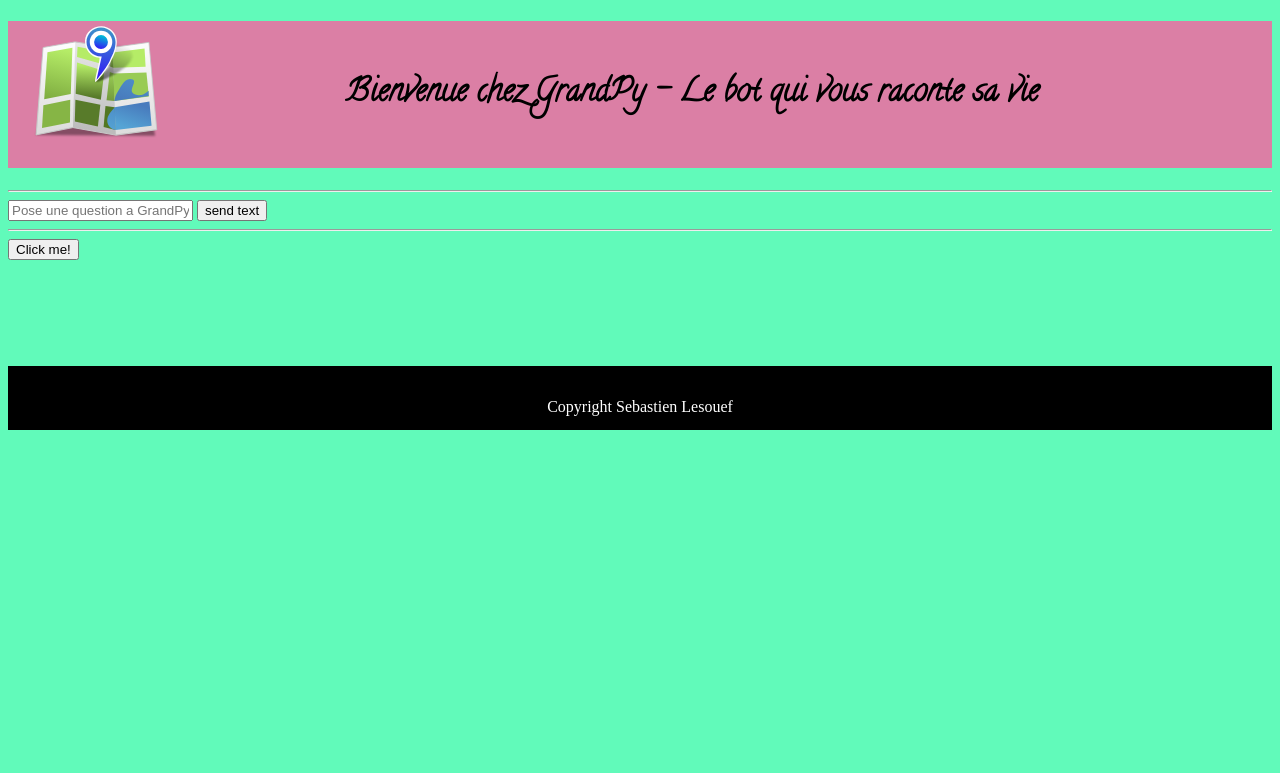
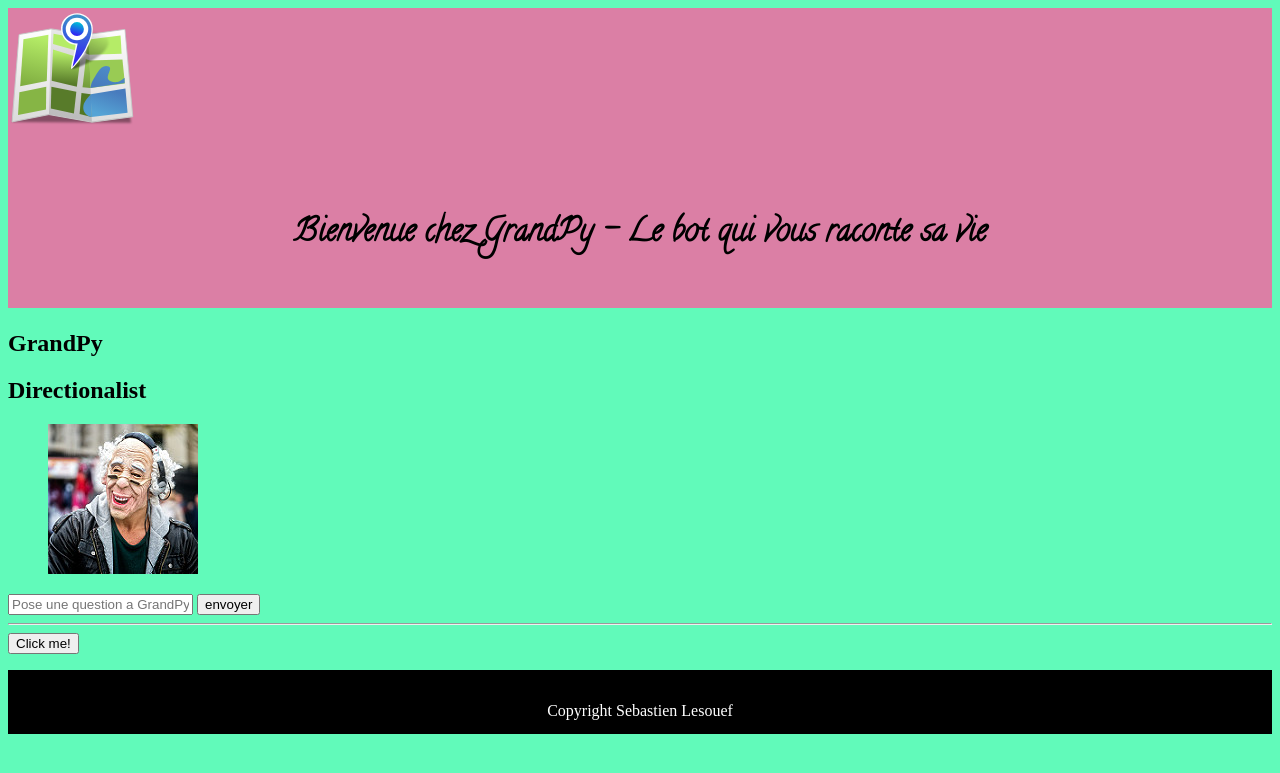
Before and after one commit to slesouef/FactMap, a Flask app: page / in a window 1280 px wide. Shown: the top 773 px of the page. Run offline with Flask 2, Linux system fonts and the light colour scheme.

Commit message:
modified file to facilitate implementation of chat css example found online

```diff
--- a/bot/templates/index.html
+++ b/bot/templates/index.html
@@ -6,20 +6,30 @@
         <title>FactMaps - infobot</title>
     </head>
     <body>
-        <header id="header">
-            <img src="../static/img/Map-icon.svg" id="logo" alt="logo"
+        <header>
+            <img src="../static/img/Map-icon.svg" class="logo" alt="logo"
                  title="Logo" />
             <h1>Bienvenue chez GrandPy - Le bot qui vous raconte sa vie</h1>
         </header>
-        <section id="chat">
-            <div id="messages">
+        <section class="chat">
+            <div class="chat-title">
+                <h1>GrandPy</h1>
+                <h2>Directionalist</h2>
+                <figure class="avatar">
+                    <img src="../static/img/26943211820_e98f297402_q.jpg"
+                         alt="Cool Papy"/>
+                </figure>
             </div>
-            <hr />
-            <div id="entry form">
-                <div id="entry">
+            <div class="messages" id="messages">
+                <div class="message-content">
+                </div>
+            </div>
+            <div class="message-box">
+                <div class="entry">
                     <input placeholder="Pose une question a GrandPy"
-                           id="question"/>
-                    <input type="button" value="send text" id="confirm"/>
+                           class="message-input" id="input"/>
+                    <input type="button" value="envoyer"
+                           class="message-submit" id="submit"/>
                 </div>
                 <hr />
                 <div id="button">
@@ -27,7 +37,7 @@
                 </div>
             </div>
         </section>
-        <footer id="footer">
+        <footer>
             <p>Copyright Sebastien Lesouef</p>
         </footer>
 
```
